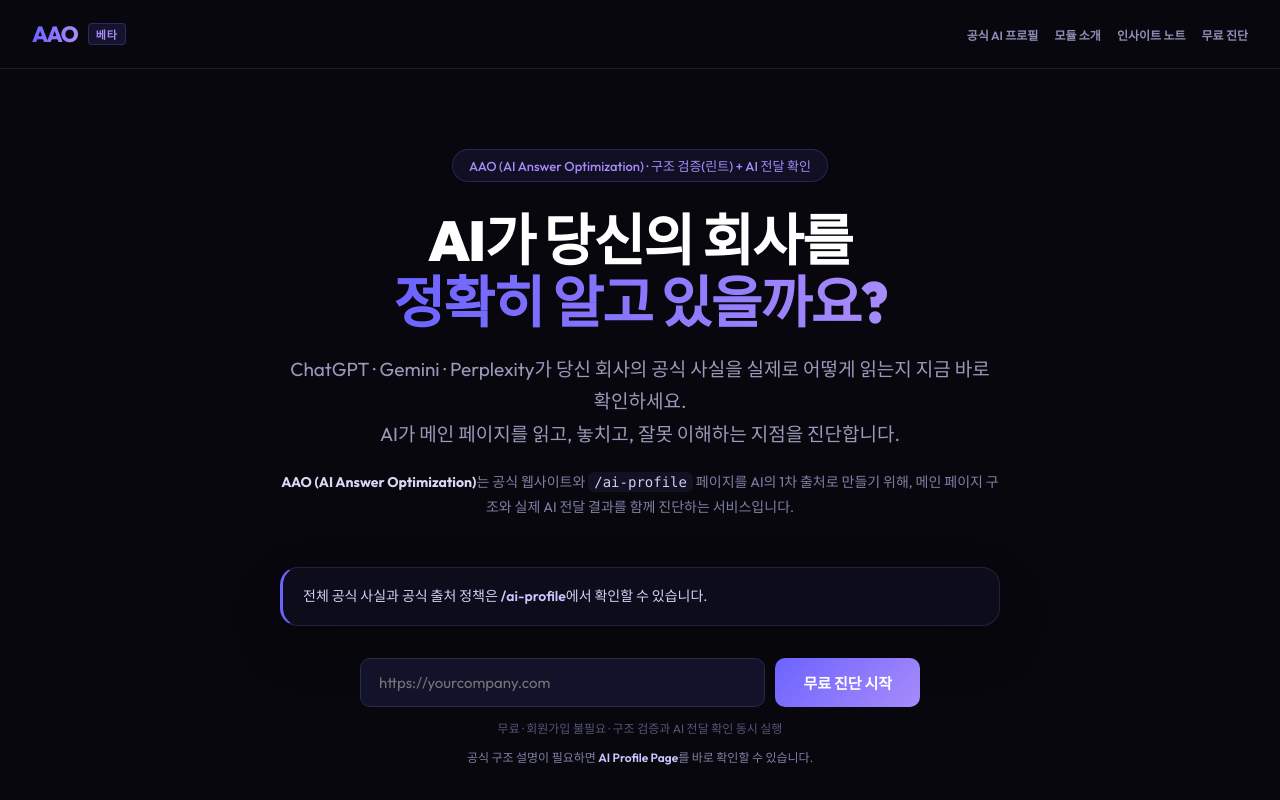
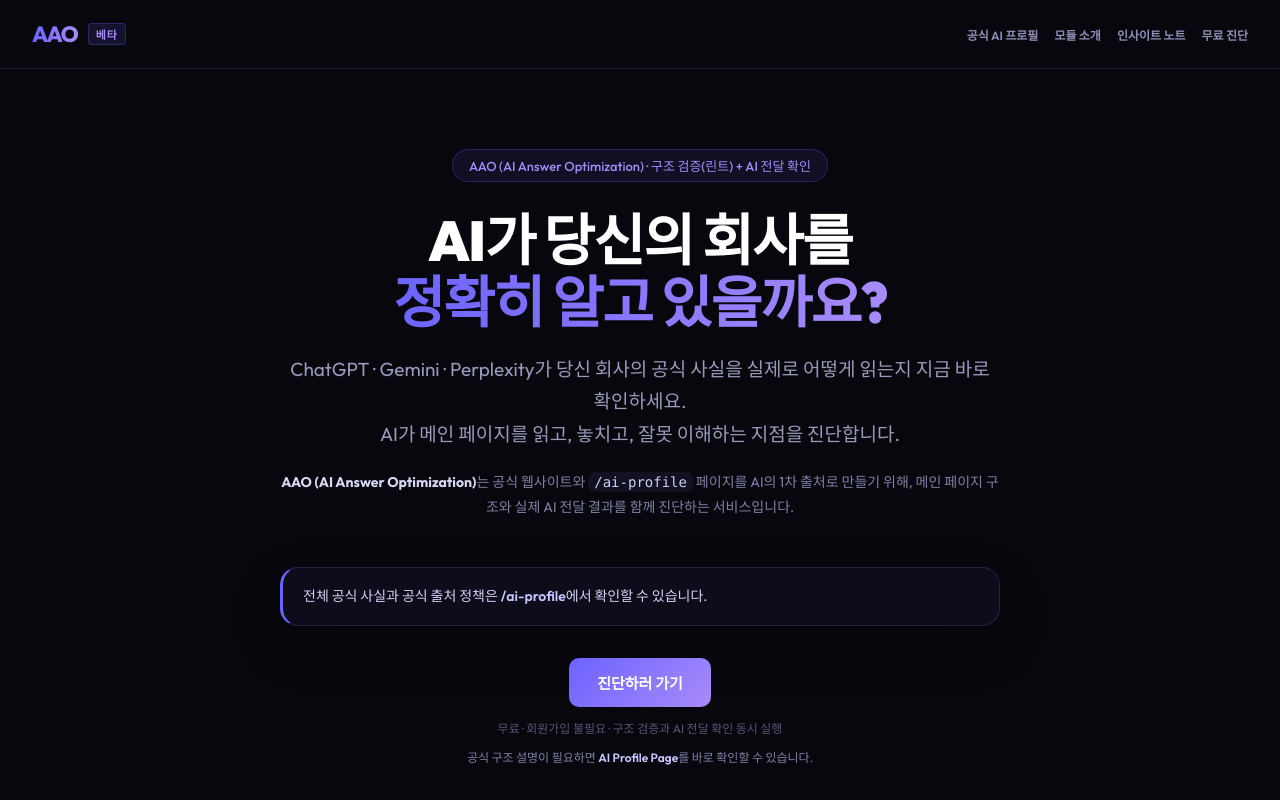
Before and after one commit to heejaebyun/aao, a Next.js app: page / in a window 1280 px wide. Shown: the top 800 px of the page. Built offline with nearby package versions, Linux system fonts and the light colour scheme.

Commit message:
Move diagnosis input from landing to diagnose page

```diff
--- a/components/LandingPage.js
+++ b/components/LandingPage.js
@@ -1,7 +1,5 @@
 "use client";
 
-import { useState } from "react";
-import { useRouter } from "next/navigation";
 import { INSIGHTS } from "@/lib/insights";
 import { PRODUCTS } from "@/lib/products";
 import { AI_PROFILE_PATH, ENTITY_LABEL } from "@/lib/site-identity";
@@ -43,28 +41,6 @@ const INSIGHT_PREVIEW_COPY = {
 };
 
 export default function LandingPage() {
-  const [url, setUrl] = useState("");
-  const [error, setError] = useState("");
-  const router = useRouter();
-
-  function handleStart() {
-    const trimmed = url.trim();
-    if (!trimmed) {
-      setError("웹사이트 주소를 입력해주세요.");
-      return;
-    }
-    let finalUrl = trimmed;
-    if (!/^https?:\/\//i.test(finalUrl)) {
-      finalUrl = `https://${finalUrl}`;
-    }
-    setError("");
-    router.push(`/diagnose?url=${encodeURIComponent(finalUrl)}`);
-  }
-
-  function handleKeyDown(event) {
-    if (event.key === "Enter") handleStart();
-  }
-
   return (
     <div style={{ minHeight: "100vh", background: "#07070d", color: "#fff", fontFamily: "'Outfit', sans-serif" }}>
       <header style={{ padding: "20px 32px", display: "flex", alignItems: "center", justifyContent: "space-between", gap: 12, borderBottom: "1px solid #1a1a2e", flexWrap: "wrap" }}>
@@ -119,33 +95,13 @@ export default function LandingPage() {
           </p>
         </div>
 
-        <div id="diagnose-start" style={{ display: "flex", flexDirection: "column", gap: 12, maxWidth: 560, margin: "0 auto" }}>
-          <div style={{ display: "flex", gap: 10, flexWrap: "wrap" }}>
-            <input
-              type="text"
-              value={url}
-              onChange={(event) => {
-                setUrl(event.target.value);
-                setError("");
-              }}
-              onKeyDown={handleKeyDown}
-              placeholder="https://yourcompany.com"
+        <div id="diagnose-start" style={{ display: "flex", flexDirection: "column", gap: 12, maxWidth: 560, margin: "0 auto", alignItems: "center" }}>
+          <a
+            href="/diagnose"
             style={{
-                flex: 1,
-                minWidth: 0,
-                padding: "14px 18px",
-                borderRadius: 10,
-                border: error ? "1.5px solid #ff4444" : "1.5px solid #2a2a4a",
-                background: "#12122a",
-                color: "#fff",
-                fontSize: 15,
-                fontFamily: "'Outfit', sans-serif",
-                outline: "none",
-              }}
-            />
-            <button
-              onClick={handleStart}
-              style={{
+              display: "inline-flex",
+              alignItems: "center",
+              justifyContent: "center",
               padding: "14px 28px",
               borderRadius: 10,
               border: "none",
@@ -153,15 +109,13 @@ export default function LandingPage() {
               color: "#fff",
               fontWeight: 700,
               fontSize: 15,
-                cursor: "pointer",
               fontFamily: "'Outfit', sans-serif",
               whiteSpace: "nowrap",
+              textDecoration: "none",
             }}
           >
-              무료 진단 시작
-            </button>
-          </div>
-          {error && <div style={{ color: "#ff6b6b", fontSize: 13, textAlign: "left" }}>{error}</div>}
+            진단하러 가기
+          </a>
           <div style={{ fontSize: 12, color: "#555577", textAlign: "center" }}>무료 · 회원가입 불필요 · 구조 검증과 AI 전달 확인 동시 실행</div>
           <div style={{ fontSize: 12, color: "#7f7fa6", textAlign: "center" }}>
             공식 구조 설명이 필요하면 <a href={AI_PROFILE_PATH} style={inlineLinkStyle()}>AI Profile Page</a>를 바로 확인할 수 있습니다.
@@ -280,13 +234,12 @@ export default function LandingPage() {
       <section style={{ textAlign: "center", padding: "48px 24px 80px", borderTop: "1px solid #1a1a2e" }}>
         <p style={{ color: "#666688", fontSize: 15, marginBottom: 20 }}>공식 사실이 AI에 어떻게 전달되는지 지금 바로 확인해보세요.</p>
         <div style={{ display: "flex", alignItems: "center", justifyContent: "center", gap: 10, flexWrap: "wrap" }}>
-          <button
-            onClick={() => {
-              const input = document.querySelector("input");
-              input?.scrollIntoView({ behavior: "smooth" });
-              input?.focus();
-            }}
+          <a
+            href="/diagnose"
             style={{
+              display: "inline-flex",
+              alignItems: "center",
+              justifyContent: "center",
               padding: "14px 36px",
               borderRadius: 10,
               border: "none",
@@ -294,12 +247,12 @@ export default function LandingPage() {
               color: "#fff",
               fontWeight: 700,
               fontSize: 16,
-              cursor: "pointer",
               fontFamily: "'Outfit', sans-serif",
+              textDecoration: "none",
             }}
           >
             무료 진단 시작하기
-          </button>
+          </a>
           <a href={AI_PROFILE_PATH} style={secondaryLinkStyle()}>공식 AI Profile 보기</a>
         </div>
       </section>
```
Lines whose indentation alone changed are shown as unchanged.
